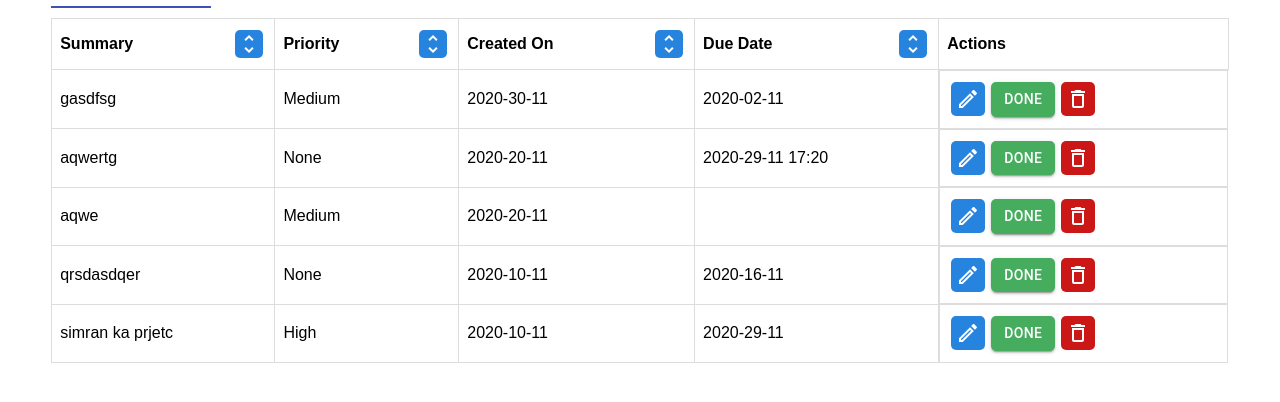
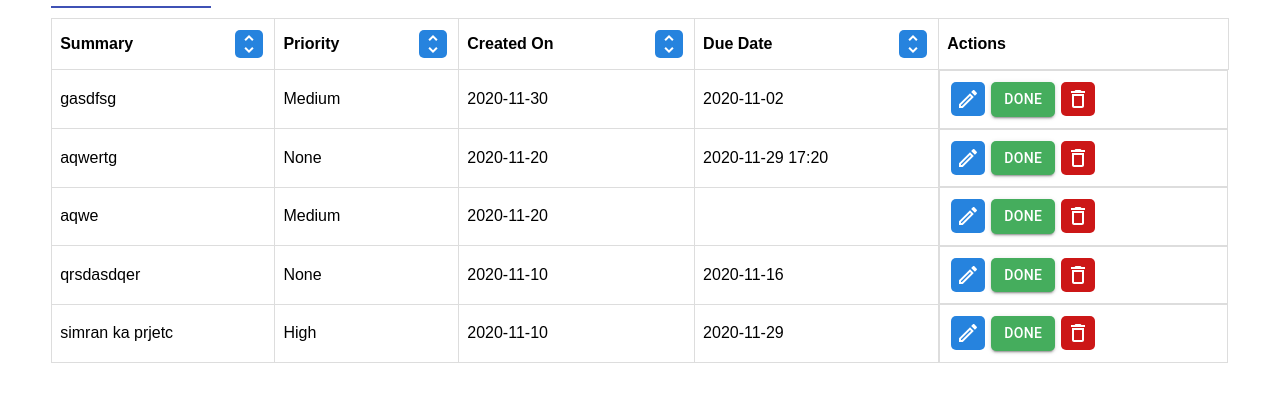
Before and after one commit to jyotsana-khaparde/maxxton-todo-frontend, a React (Create React App) app in the folder maxxton-todo-frontend/: page / in a window 1280 px wide. Shown: the part 226-628 px from the top of the page. Built offline with nearby package versions, Linux system fonts and the light colour scheme; data requests are answered from the project's data file.

Commit message:
modified date format

```diff
--- a/maxxton-todo-frontend/src/components/list.js
+++ b/maxxton-todo-frontend/src/components/list.js
@@ -110,10 +110,10 @@ class ListPage extends Component {
                     {dataLists.Priority}
                 </td>
                 <td style={{border: '1px solid #dddddd', textAlign: 'left', padding: 8, textDecoration: dataLists.CurrentState === 'Done' ? 'line-through' : 'none'}}>
-                    {moment(dataLists.CreatedAt).format("YYYY-DD-MM")}
+                    {moment(dataLists.CreatedAt).format("YYYY-MM-DD")}
                 </td>
                 <td style={{border: '1px solid #dddddd', textAlign: 'left', padding: 8, textDecoration: dataLists.CurrentState === 'Done' ? 'line-through' : 'none'}}>
-                    {!dataLists.DueDate && !dataLists.DueTime ? null : moment(dataLists.DueDate).format("YYYY-DD-MM") +"  "+ dataLists.DueTime}
+                    {!dataLists.DueDate && !dataLists.DueTime ? null : moment(dataLists.DueDate).format("YYYY-MM-DD") +"  "+ dataLists.DueTime}
                 </td>
                 <td style={{border: '1px solid #dddddd', textAlign: 'left', padding: 8, display: 'flex'}}>
                     <EditOutlinedIcon
--- a/maxxton-todo-frontend/src/constants/utils.js
+++ b/maxxton-todo-frontend/src/constants/utils.js
@@ -81,13 +81,13 @@ export const groupByMapping = (listData, groupByKey) => {
     if (groupByKey === 'CreatedAt') {
         let formattedCreatedAtArray = []
         allPossibleGroupByKey.map(element => {
-            formattedCreatedAtArray.push(moment(element).format("YYYY-DD-MM"))
+            formattedCreatedAtArray.push(moment(element).format("YYYY-MM-DD"))
         })
         // find unique values
         uniqueValueArray = [...new Set(formattedCreatedAtArray)];
         console.log('uniqueValueArray-----', uniqueValueArray)
         uniqueValueArray.map(uniqueValue => {
-            let filteredData = listData.filter(listData => moment(listData[groupByKey]).format("YYYY-DD-MM") === uniqueValue)
+            let filteredData = listData.filter(listData => moment(listData[groupByKey]).format("YYYY-MM-DD") === uniqueValue)
             console.log('filteredData-----', filteredData)
             newListObject[uniqueValue] = filteredData
         })
@@ -97,7 +97,7 @@ export const groupByMapping = (listData, groupByKey) => {
         uniqueValueArray.map(uniqueValue => {
             let filteredData = listData.filter(listData => listData[groupByKey] === uniqueValue)
             console.log('filteredData-----', filteredData)
-            newListObject[uniqueValue] = filteredData
+            groupByKey === 'DueDate' && !uniqueValue ? newListObject["No Due Date"] = filteredData : newListObject[uniqueValue] = filteredData
         })
     }
 
```
